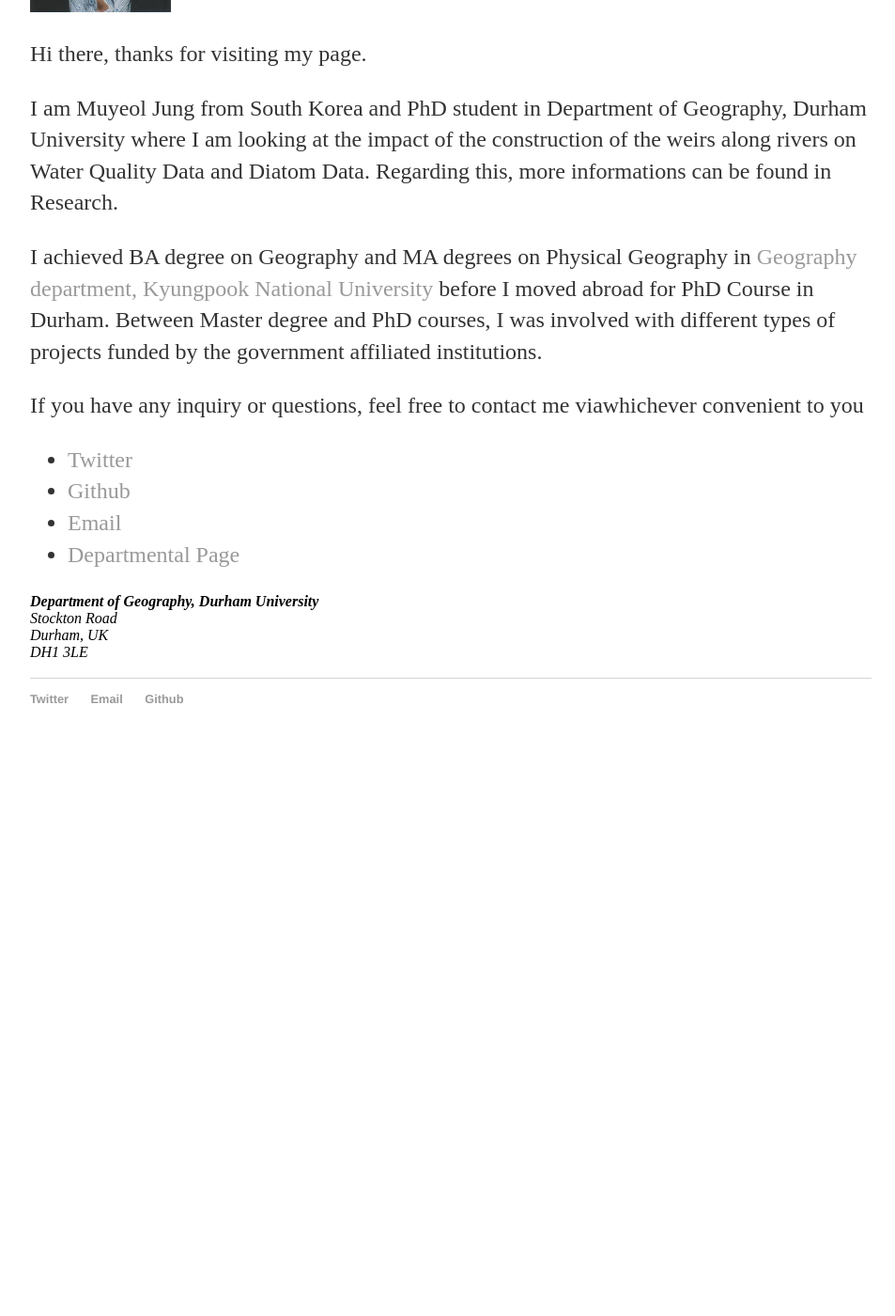
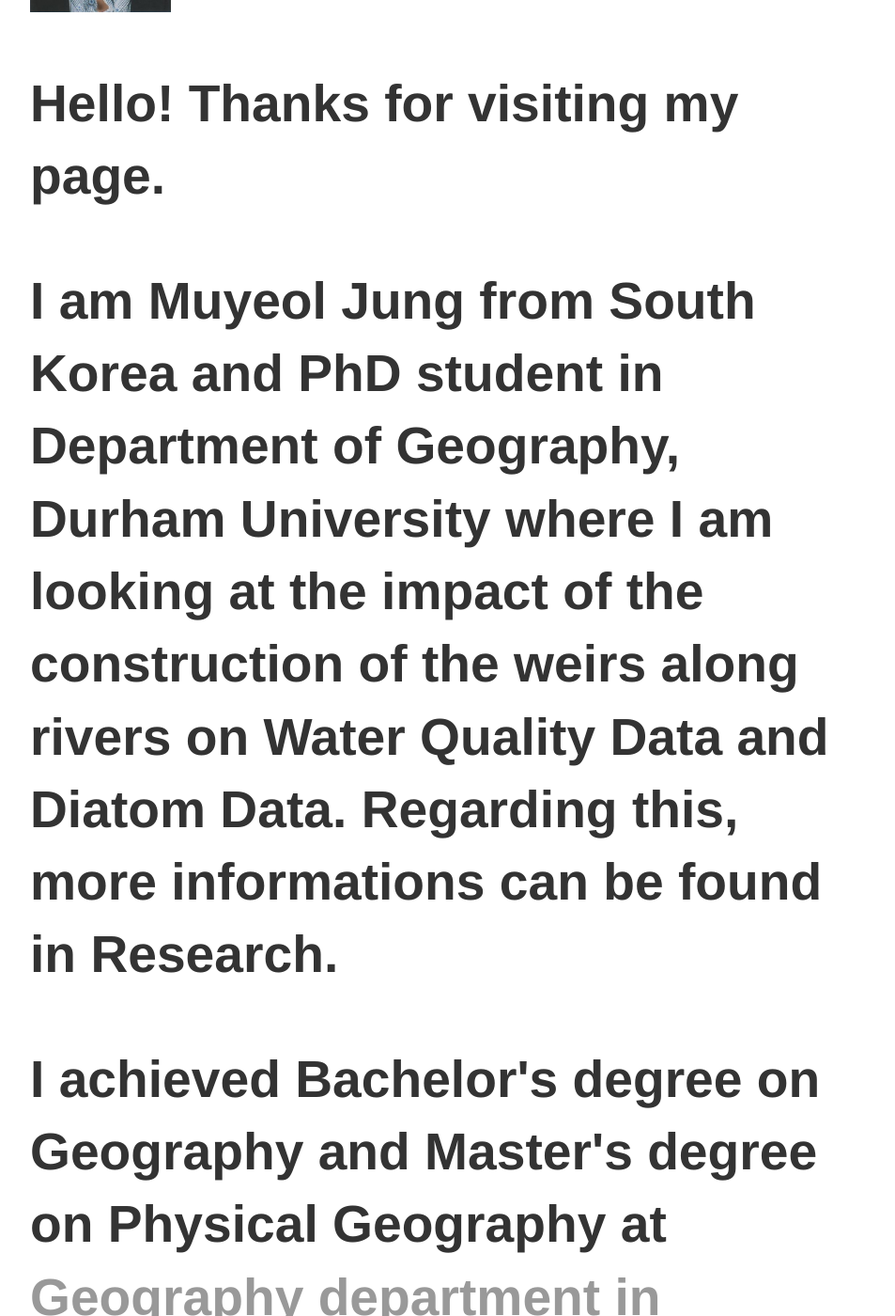
Before and after one commit to muyeoljung/muyeoljung.github.io, a Jekyll site: the page built from about/index.html, in a window 1280 px wide and 1400 px high, scrolled down 391 px. Shown: the whole window at 94% size, without its empty margins (160-1113 px from the left). Built offline with Jekyll 4.4.1, drawn with Linux system fonts in a browser that asks for light colours; before the commit the page ends 1204 px from its top, so only the background shows below that; some of the changed text lies outside the part shown.

Commit message:
Update index.html

```diff
--- a/about/index.html
+++ b/about/index.html
@@ -6,10 +6,10 @@ title: About Me
 		<div class="about">
 			<h2>About Me</h2>
 			<img src="/images/About_me_image.jpg", width="150">
-			<p> Hi there, thanks for visiting my page. </p>
+			<h3><p> Hello! Thanks for visiting my page. </p>
 			<p> I am Muyeol Jung from South Korea and PhD student in Department of Geography, Durham University where I am looking at the impact of the construction of the weirs along rivers on Water Quality Data and Diatom Data. Regarding this, more informations can be found in Research.</p>
-			<p> I achieved BA degree on Geography and MA degrees on Physical Geography in <a href="https://geog.knu.ac.kr/">Geography department, Kyungpook National University</a> before I moved abroad for PhD Course in Durham. Between Master degree and PhD courses, I was involved with different types of projects funded by the government affiliated institutions. </p>
-			<p> If you have any inquiry or questions, feel free to contact me viawhichever convenient to you </p>
+			<p> I achieved Bachelor's degree on Geography and Master's degree on Physical Geography at <a href="https://geog.knu.ac.kr/">Geography department in Kyungpook National University</a> before I moved abroad to pursue a PhD degree in Durham. Between Master and PhD courses, I was involved with different types of research projects funded by the government-affiliated institutions. </p>
+			<p> If you have any enquiry or questions, feel free to contact me via whichever convenient to you </p></h3>
 
 			<ul class="contacts">
 				<li><a href="https://twitter.com/muyeol_jung">Twitter</a></li>
```
